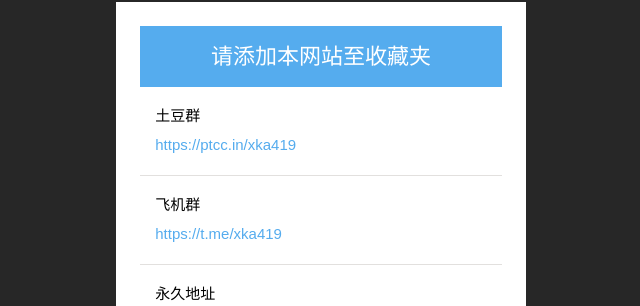
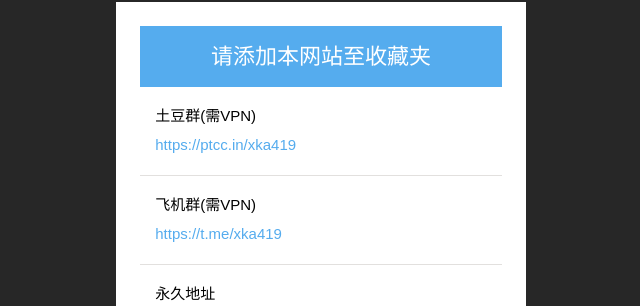
Before and after one commit to insu6688/fabu, a plain HTML site: page index.html in a window 1280 px wide. Shown: the part 146-452 px from the top of the page, without its empty margins (319-959 px from the left). Drawn offline with Linux system fonts and the light colour scheme.

Commit message:
Update index.html

```diff
--- a/index.html
+++ b/index.html
@@ -329,12 +329,12 @@ p.footer a:hover {
 					<h2>请添加本网站至收藏夹</h2>
 					<ul>
 						<li>
-							土豆群
+							土豆群(需VPN)
 							<a href="https://ptcc.in/xka419" target="_blank"><i>https://ptcc.in/xka419</i></a>
 					       </li>
 
 						<li>
-							飞机群
+							飞机群(需VPN)
 							<a href="https://t.me/xka419" target="_blank"><i>https://t.me/xka419</i></a>
 					       </li>
 
```
